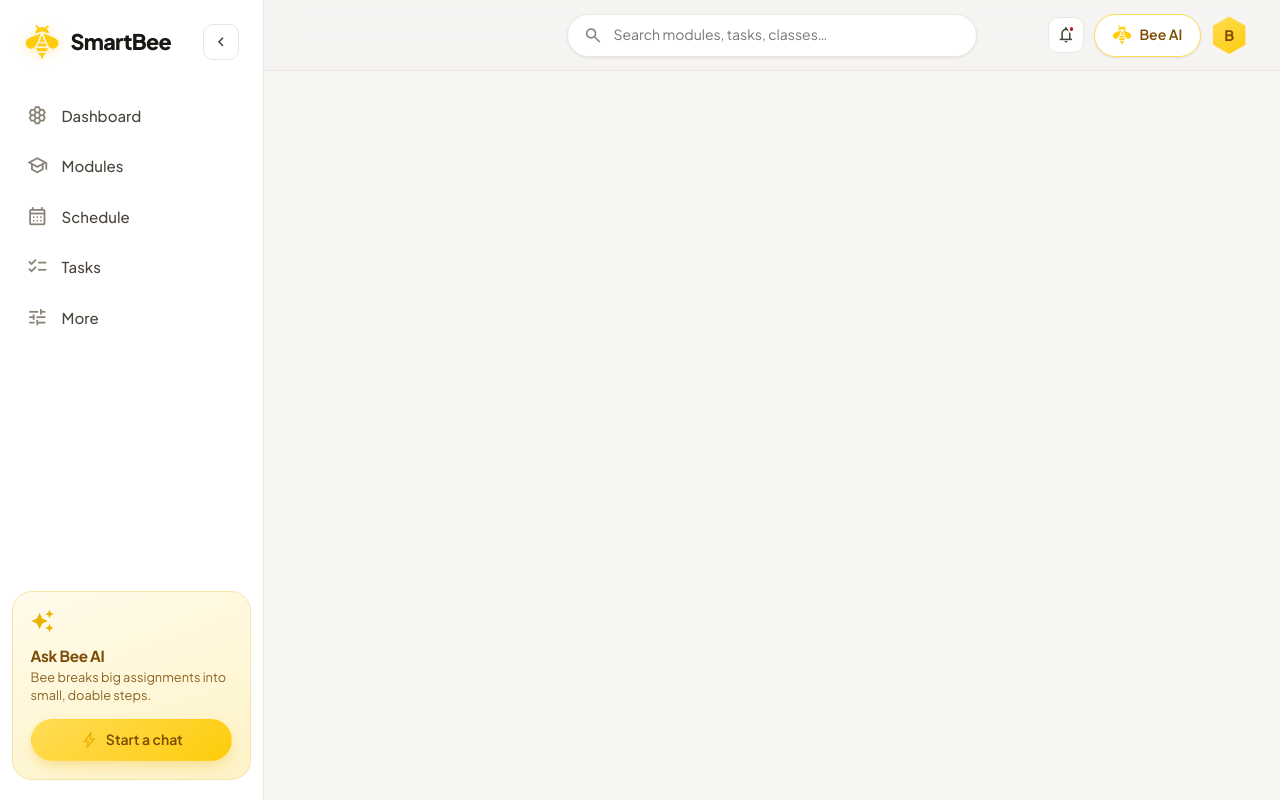
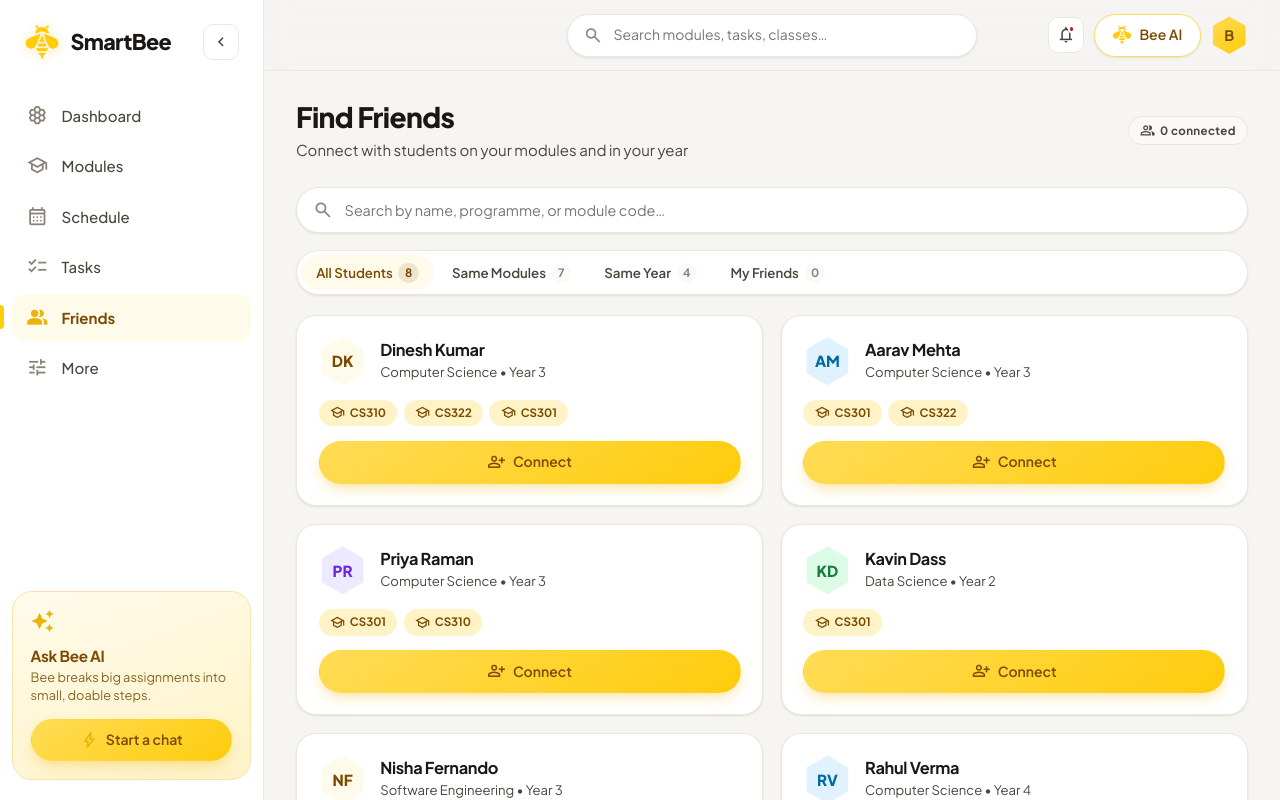
Before and after one commit to MNSBaanu/SmartBee, a React (Vite) app in the folder SmartBee_Web/: page /friends in a window 1280 px wide. Shown: the top 800 px of the page. Built offline with nearby package versions, Linux system fonts and the light colour scheme.

Commit message:
feat: add Friends page with student connection features and search functionality

```diff
--- a/SmartBee_Web/src/App.css
+++ b/SmartBee_Web/src/App.css
@@ -1624,6 +1624,105 @@
 }
 
 /* ==========================================================================
+   Friends
+   ========================================================================== */
+.search-field {
+  display: flex;
+  align-items: center;
+  gap: 0.6rem;
+  padding: 0.6rem 1rem;
+  border-radius: var(--r-full);
+  margin-bottom: 1.1rem;
+  transition: border-color 0.18s ease, box-shadow 0.18s ease;
+}
+
+.search-field:focus-within {
+  border-color: var(--bee-400);
+  box-shadow: 0 0 0 3px var(--bee-soft);
+}
+
+.search-field > .material-symbols-outlined {
+  font-size: 1.25rem;
+  color: var(--ink-3);
+}
+
+.search-field input {
+  flex: 1;
+  min-width: 0;
+  border: 0;
+  outline: none;
+  background: transparent;
+  font-size: 0.9rem;
+}
+
+.search-field input::-webkit-search-cancel-button {
+  appearance: none;
+}
+
+.friend-filters {
+  margin-bottom: 1.2rem;
+}
+
+.friend-card {
+  display: flex;
+  flex-direction: column;
+  gap: 0.9rem;
+  transition: transform 0.2s ease, box-shadow 0.2s ease;
+}
+
+.friend-card:hover {
+  transform: translateY(-3px);
+  box-shadow: var(--sh-2);
+}
+
+.friend-head {
+  display: flex;
+  align-items: center;
+  gap: 0.85rem;
+}
+
+.friend-avatar {
+  display: grid;
+  place-items: center;
+  width: 3rem;
+  height: 3rem;
+  clip-path: var(--hex);
+  flex-shrink: 0;
+  font-weight: 800;
+  font-size: 0.95rem;
+  background: var(--accent-bg, var(--bee-tint));
+  color: var(--accent-ink, var(--bee-ink));
+}
+
+.friend-title {
+  min-width: 0;
+}
+
+.friend-title h3 {
+  font-size: 1.02rem;
+  font-weight: 700;
+  margin-bottom: 0.1rem;
+}
+
+.friend-modules {
+  display: flex;
+  flex-wrap: wrap;
+  gap: 0.4rem;
+  min-height: 1.6rem;
+}
+
+.friend-actions {
+  display: flex;
+  gap: 0.5rem;
+  flex-wrap: wrap;
+  margin-top: auto;
+}
+
+.friend-actions .btn {
+  flex: 1;
+}
+
+/* ==========================================================================
    Collapsed sidebar (desktop only - below 1024px it is a drawer instead)
    ========================================================================== */
 @media (min-width: 1025px) {
--- a/SmartBee_Web/src/App.jsx
+++ b/SmartBee_Web/src/App.jsx
@@ -6,12 +6,14 @@ import Modules from './pages/Modules'
 import Schedule from './pages/Schedule'
 import Tasks from './pages/Tasks'
 import More from './pages/More'
+import Friends from './pages/Friends'
 
 const NAV_ITEMS = [
   { path: '/', label: 'Dashboard', icon: 'hive' },
   { path: '/modules', label: 'Modules', icon: 'school' },
   { path: '/schedule', label: 'Schedule', icon: 'calendar_month' },
   { path: '/tasks', label: 'Tasks', icon: 'checklist' },
+  { path: '/friends', label: 'Friends', icon: 'group' },
   { path: '/more', label: 'More', icon: 'tune' }
 ]
 
@@ -138,6 +140,7 @@ function Shell() {
             <Route path="/modules" element={<Modules />} />
             <Route path="/schedule" element={<Schedule />} />
             <Route path="/tasks" element={<Tasks />} />
+            <Route path="/friends" element={<Friends />} />
             <Route path="/more" element={<More />} />
           </Routes>
         </main>
--- /dev/null
+++ b/SmartBee_Web/src/pages/Friends.jsx
@@ -0,0 +1,177 @@
+import { useState } from 'react'
+import '../App.css'
+
+const MY_YEAR = 3
+const MY_MODULES = ['CS301', 'CS310', 'CS322']
+
+// Placeholder directory - replace with GET /api/students once the endpoint exists.
+const STUDENTS = [
+  { id: 1, name: 'Aarav Mehta', programme: 'Computer Science', year: 3, modules: ['CS301', 'CS322', 'CS340'] },
+  { id: 2, name: 'Priya Raman', programme: 'Computer Science', year: 3, modules: ['CS301', 'CS310'] },
+  { id: 3, name: 'Kavin Dass', programme: 'Data Science', year: 2, modules: ['DS210', 'CS301'] },
+  { id: 4, name: 'Nisha Fernando', programme: 'Software Engineering', year: 3, modules: ['SE330', 'CS322'] },
+  { id: 5, name: 'Rahul Verma', programme: 'Computer Science', year: 4, modules: ['CS410', 'CS322'] },
+  { id: 6, name: 'Sanjana Iyer', programme: 'Information Systems', year: 2, modules: ['IS220'] },
+  { id: 7, name: 'Dinesh Kumar', programme: 'Computer Science', year: 3, modules: ['CS310', 'CS322', 'CS301'] },
+  { id: 8, name: 'Meera Nair', programme: 'Data Science', year: 4, modules: ['DS410', 'CS310'] }
+]
+
+const FILTERS = ['All Students', 'Same Modules', 'Same Year', 'My Friends']
+
+const initials = (name) =>
+  name.split(' ').map(part => part[0]).join('').slice(0, 2).toUpperCase()
+
+const sharedModules = (student) =>
+  student.modules.filter(code => MY_MODULES.includes(code))
+
+function Friends() {
+  const [query, setQuery] = useState('')
+  const [filter, setFilter] = useState('All Students')
+  const [friendIds, setFriendIds] = useState([])
+
+  const toggleFriend = (id) => {
+    setFriendIds(friendIds.includes(id)
+      ? friendIds.filter(friendId => friendId !== id)
+      : [...friendIds, id])
+  }
+
+  const countFor = (name) => {
+    if (name === 'Same Modules') return STUDENTS.filter(s => sharedModules(s).length > 0).length
+    if (name === 'Same Year') return STUDENTS.filter(s => s.year === MY_YEAR).length
+    if (name === 'My Friends') return friendIds.length
+    return STUDENTS.length
+  }
+
+  const visibleStudents = STUDENTS
+    .filter(student => {
+      if (filter === 'Same Modules') return sharedModules(student).length > 0
+      if (filter === 'Same Year') return student.year === MY_YEAR
+      if (filter === 'My Friends') return friendIds.includes(student.id)
+      return true
+    })
+    .filter(student => {
+      const term = query.trim().toLowerCase()
+      if (!term) return true
+      return student.name.toLowerCase().includes(term)
+        || student.programme.toLowerCase().includes(term)
+        || student.modules.some(code => code.toLowerCase().includes(term))
+    })
+    .sort((a, b) => sharedModules(b).length - sharedModules(a).length)
+
+  return (
+    <div className="page">
+      <div className="page-header">
+        <div>
+          <h2>Find Friends</h2>
+          <p className="muted">Connect with students on your modules and in your year</p>
+        </div>
+        <span className="pill pill-soft">
+          <span className="material-symbols-outlined">group</span>
+          {friendIds.length} connected
+        </span>
+      </div>
+
+      <div className="search-field card">
+        <span className="material-symbols-outlined">search</span>
+        <input
+          type="search"
+          value={query}
+          onChange={(e) => setQuery(e.target.value)}
+          placeholder="Search by name, programme, or module code…"
+          aria-label="Search students"
+        />
+        {query && (
+          <button
+            type="button"
+            className="icon-btn icon-btn-sm"
+            onClick={() => setQuery('')}
+            aria-label="Clear search"
+          >
+            <span className="material-symbols-outlined">close</span>
+          </button>
+        )}
+      </div>
+
+      <div className="segmented friend-filters" role="group" aria-label="Filter students">
+        {FILTERS.map(name => (
+          <button
+            key={name}
+            type="button"
+            className={`seg ${filter === name ? 'seg-active' : ''}`}
+            onClick={() => setFilter(name)}
+          >
+            {name}
+            <span className="seg-count">{countFor(name)}</span>
+          </button>
+        ))}
+      </div>
+
+      <div className="card-grid">
+        {visibleStudents.map((student, index) => {
+          const shared = sharedModules(student)
+          const isFriend = friendIds.includes(student.id)
+
+          return (
+            <article key={student.id} className={`card friend-card accent-${index % 4}`}>
+              <div className="friend-head">
+                <div className="friend-avatar">{initials(student.name)}</div>
+                <div className="friend-title">
+                  <h3>{student.name}</h3>
+                  <p className="muted small">{student.programme} • Year {student.year}</p>
+                </div>
+              </div>
+
+              <div className="friend-modules">
+                {shared.length > 0 ? (
+                  shared.map(code => (
+                    <span key={code} className="pill pill-bee">
+                      <span className="material-symbols-outlined">school</span>
+                      {code}
+                    </span>
+                  ))
+                ) : (
+                  <span className="pill pill-soft">No shared modules</span>
+                )}
+              </div>
+
+              <div className="friend-actions">
+                <button
+                  type="button"
+                  className={`btn ${isFriend ? 'btn-ghost' : 'btn-primary'}`}
+                  onClick={() => toggleFriend(student.id)}
+                >
+                  <span className="material-symbols-outlined">
+                    {isFriend ? 'how_to_reg' : 'person_add'}
+                  </span>
+                  {isFriend ? 'Connected' : 'Connect'}
+                </button>
+                {isFriend && (
+                  <button type="button" className="btn btn-soft">
+                    <span className="material-symbols-outlined">chat_bubble</span>
+                    Message
+                  </button>
+                )}
+              </div>
+            </article>
+          )
+        })}
+      </div>
+
+      {visibleStudents.length === 0 && (
+        <div className="empty-state card">
+          <div className="empty-icon">
+            <span className="material-symbols-outlined">person_search</span>
+          </div>
+          <h3>No students found</h3>
+          <p className="muted">
+            {filter === 'My Friends'
+              ? 'You have not connected with anyone yet.'
+              : 'Try a different search or filter.'}
+          </p>
+        </div>
+      )}
+    </div>
+  )
+}
+
+export default Friends
```
